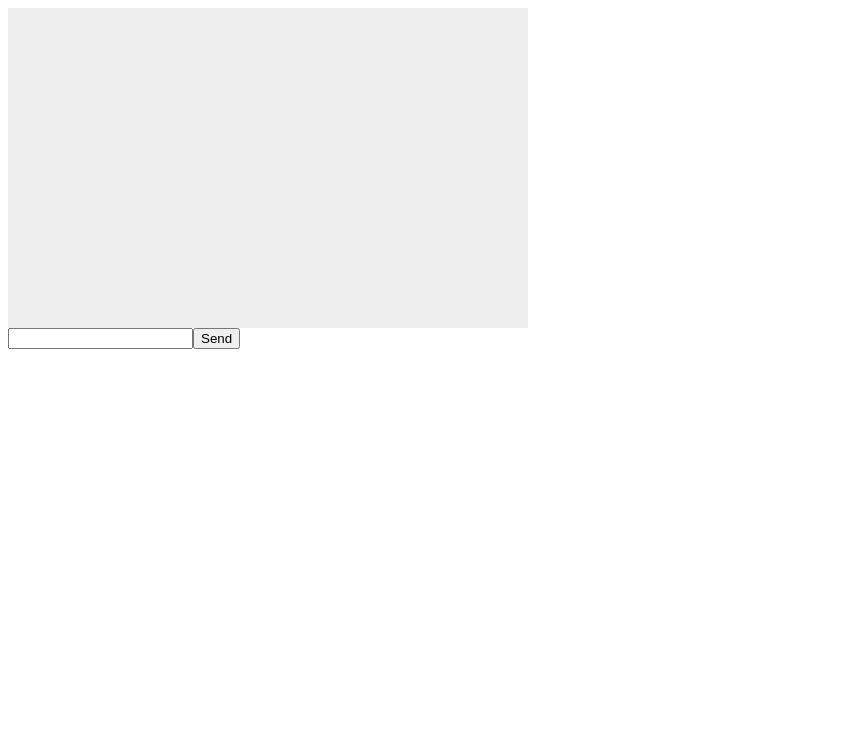
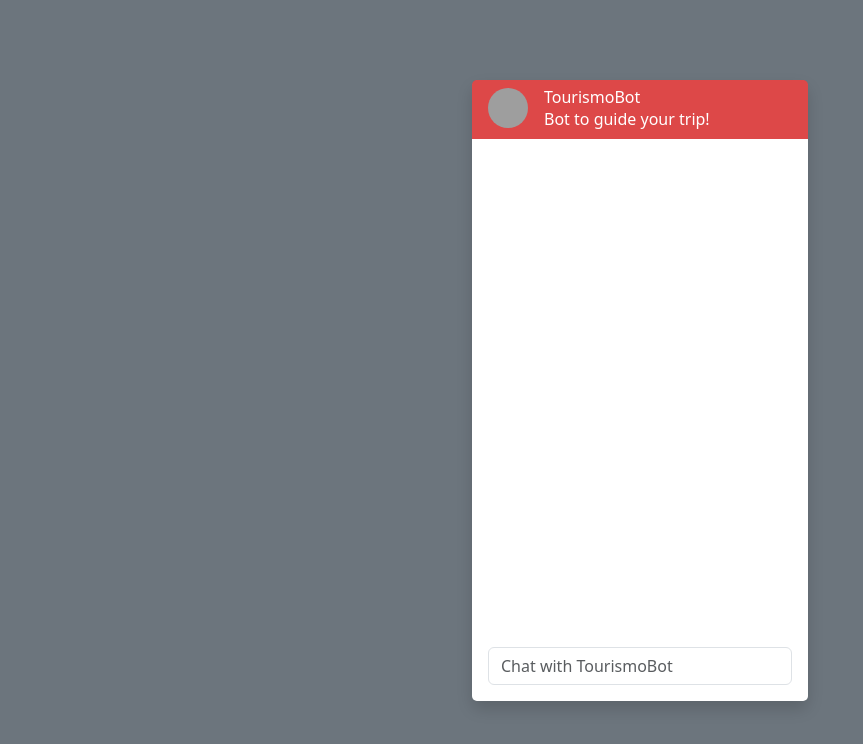
Before and after one commit to Kajaia/tourismobot, a Vue app: page / in a window 1280 px wide. Shown: the top 744 px of the page, without its empty margins (0-863 px from the left). Built offline with nearby package versions, Linux system fonts and the light colour scheme; grey boxes are pictures that could not be loaded.

Commit message:
Updated chat style

```diff
--- a/package.json
+++ b/package.json
@@ -12,6 +12,7 @@
   },
   "dependencies": {
     "axios": "^1.6.5",
+    "bootstrap": "^5.3.2",
     "vue": "^3.3.11"
   },
   "devDependencies": {
--- a/src/App.vue
+++ b/src/App.vue
@@ -13,6 +13,7 @@ export default {
   },
   methods: {
     sendMessage() {
+      if (this.message.length >= 2) {
         this.messages.push({ type: 'user', message: this.message })
         this.storeMessages()
         this.message = null
@@ -26,6 +27,7 @@ export default {
             }
           })
           .catch(console.error())
+      }
     },
     storeMessages() {
       localStorage.setItem('chat_messages', JSON.stringify(this.messages))
@@ -36,25 +38,127 @@ export default {
 
 <template>
   <div
-    style="height: 300px; background-color: #eee; width: 500px; overflow-y: scroll; padding: 10px"
+    class="container-fluid m-0 bg-secondary p-3 min-vh-100 d-flex flex-column justify-content-center align-items-center"
   >
-    <div v-if="messages.length">
+    <div class="row justify-content-center">
+      <div class="col-12 col-size">
+        <div class="card rounded-3 shadow border-0">
+          <div class="card-header border-0 bg-c-primary text-white d-flex justify-content-between">
+            <div class="d-flex">
+              <img
+                width="40"
+                height="40"
+                class="rounded-pill"
+                src="https://i.ibb.co/nLq68b4/logooo-1.png"
+                alt="logo"
+              />
+              <div class="ms-3">
+                <h6 class="mb-0">TourismoBot</h6>
+                <p class="mb-0">Bot to guide your trip!</p>
+              </div>
+            </div>
+            <!-- <button class="btn btn-sm btn-light" title="Close">X</button> -->
+          </div>
+          <div class="card-body chat-box d-flex flex-column-reverse">
+            <div v-if="loading" class="row my-2 align-items-start">
+              <div class="col-auto d-flex align-items-start gap-2">
+                <div>
+                  <img
+                    width="32"
+                    height="32"
+                    class="rounded-pill"
+                    src="https://i.ibb.co/nLq68b4/logooo-1.png"
+                    alt="logo"
+                  />
+                </div>
                 <div
-        v-for="(item, index) in messages"
-        :key="index"
-        :style="item.type === 'user' ? { textAlign: 'right' } : {}"
+                  class="rounded-3 shadow-sm mb-2 py-2 px-3 d-flex align-items-start justify-content-between gap-2 bg-light"
                 >
-        <p v-text="item.message"></p>
-      </div>
-      <div v-if="loading">
-        <p>Typing...</p>
+                  <div>
+                    <p class="m-0">Typing...</p>
                   </div>
                 </div>
               </div>
+            </div>
+            <div
+              class="row my-2"
+              v-for="(item, index) in messages.slice().reverse()"
+              :key="index"
+              :class="
+                item.type === 'user' ? 'align-items-end justify-content-end' : 'align-items-start'
+              "
+            >
+              <div
+                class="col-auto d-flex gap-2"
+                :class="item.type === 'user' ? 'align-items-start' : 'align-items-end'"
+              >
                 <div>
+                  <img
+                    v-if="item.type === 'bot'"
+                    width="32"
+                    height="32"
+                    class="rounded-pill"
+                    src="https://i.ibb.co/nLq68b4/logooo-1.png"
+                    alt="logo"
+                  />
+                </div>
+                <div
+                  class="rounded-3 shadow-sm mb-2 py-2 px-3 d-flex align-items-start justify-content-between gap-2"
+                  :class="item.type === 'user' ? 'bg-c-primary text-white' : 'bg-light'"
+                >
+                  <div>
+                    <p class="m-0">{{ item.message }}</p>
+                  </div>
+                </div>
+              </div>
+            </div>
+          </div>
+          <div class="card-footer border-0 pb-0 bg-white">
             <form @submit.prevent="sendMessage" method="post">
-      <input v-model="message" type="text" name="message" id="message" />
-      <button type="submit">Send</button>
+              <input
+                v-model="message"
+                class="form-control"
+                type="text"
+                name="message"
+                id="message"
+                placeholder="Chat with TourismoBot"
+              />
             </form>
           </div>
+        </div>
+      </div>
+    </div>
+  </div>
 </template>
+
+<style scoped>
+/* Scroll bar */
+::-webkit-scrollbar {
+  width: 6px;
+  height: 4px;
+}
+
+::-webkit-scrollbar-thumb {
+  background: #dd4848;
+  border-radius: 10px;
+}
+
+::-webkit-scrollbar-thumb:hover {
+  background: #205c91;
+}
+/* /Scroll bar */
+
+.bg-c-primary {
+  background-color: #dd4848;
+}
+
+.chat-box {
+  height: 500px;
+  overflow-y: scroll;
+}
+
+.col-size {
+  width: 360px;
+  height: 80vh;
+}
+</style>
--- a/src/main.js
+++ b/src/main.js
@@ -1,6 +1,7 @@
-import './assets/main.css'
-
 import { createApp } from 'vue'
 import App from './App.vue'
 
+import 'bootstrap/dist/js/bootstrap.js'
+import 'bootstrap/dist/css/bootstrap.css'
+
 createApp(App).mount('#turismobot')
```
Also changed, not shown: src/assets/main.css (deleted), 1 other file (tests, documents, lock files or other folders). Lines whose indentation alone changed are shown as unchanged.
